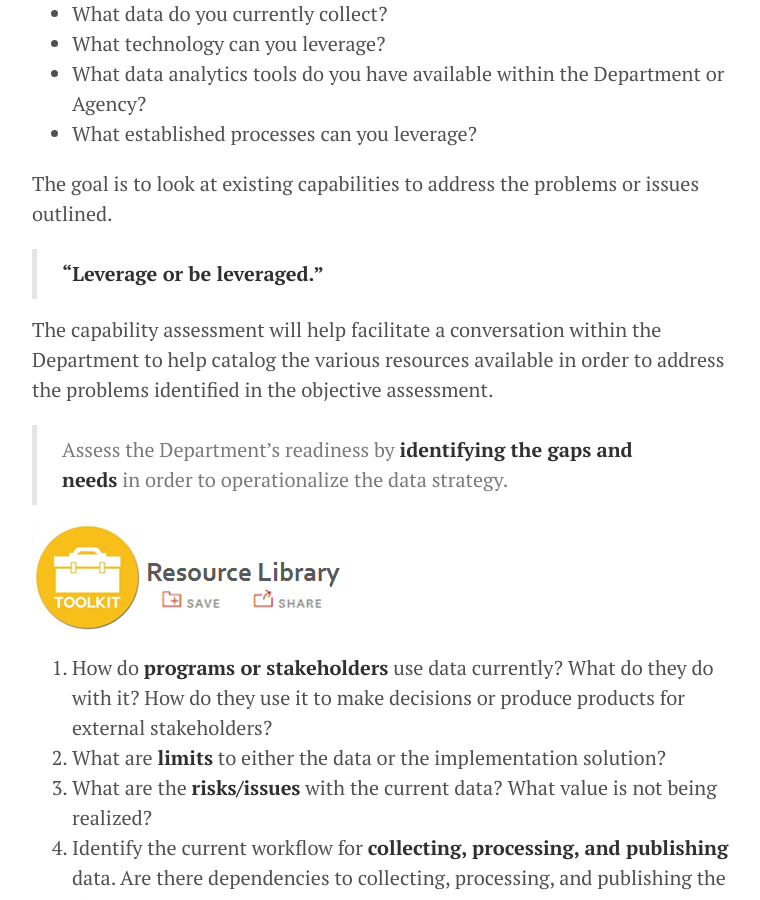
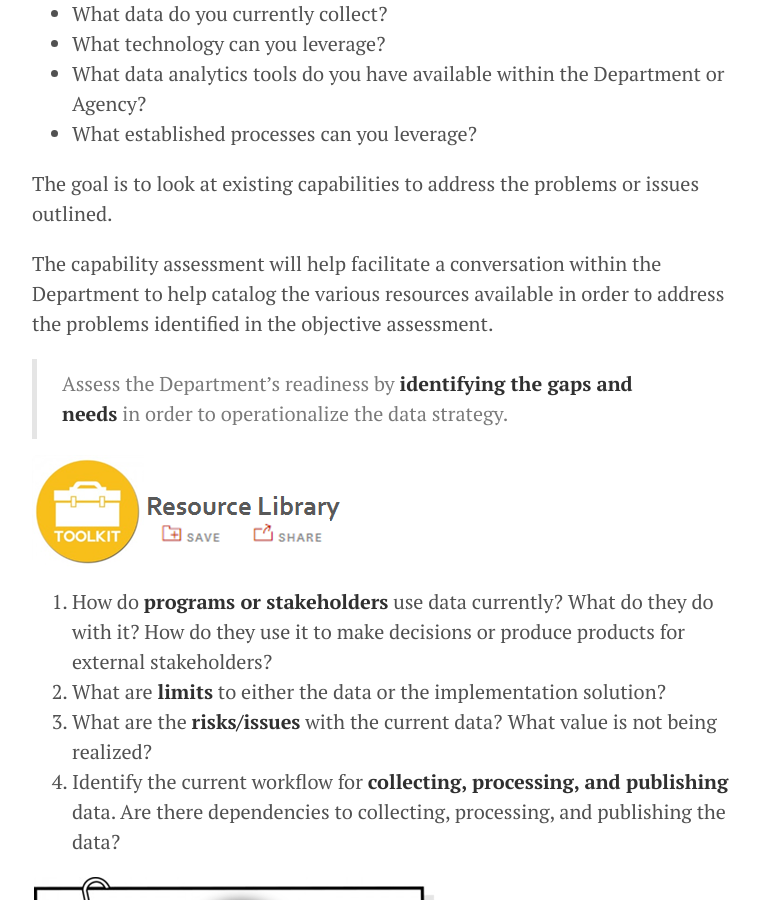
Before and after one commit to chhsdata/dataplaybook, a Jekyll site: the page built from 2_assess.md, in a window 1280 px wide and 900 px high, scrolled down 353 px. Shown: the whole window, without its empty margins (248-1008 px from the left). Built offline with Jekyll 4.4.1, drawn with Linux system fonts in a browser that asks for light colours.

Commit message:
Minor edit

```diff
--- a/2_assess.md
+++ b/2_assess.md
@@ -13,8 +13,6 @@ This play will include a numeric score card that will assess a Department's curr
 * What established processes can you leverage?
 
 The goal is to look at existing capabilities to address the problems or issues outlined.
-
->**"Leverage or be leveraged."**
 
 The capability assessment will help facilitate a conversation within the Department  to help catalog the various resources available in order to address the problems identified in the objective assessment.
 
```
